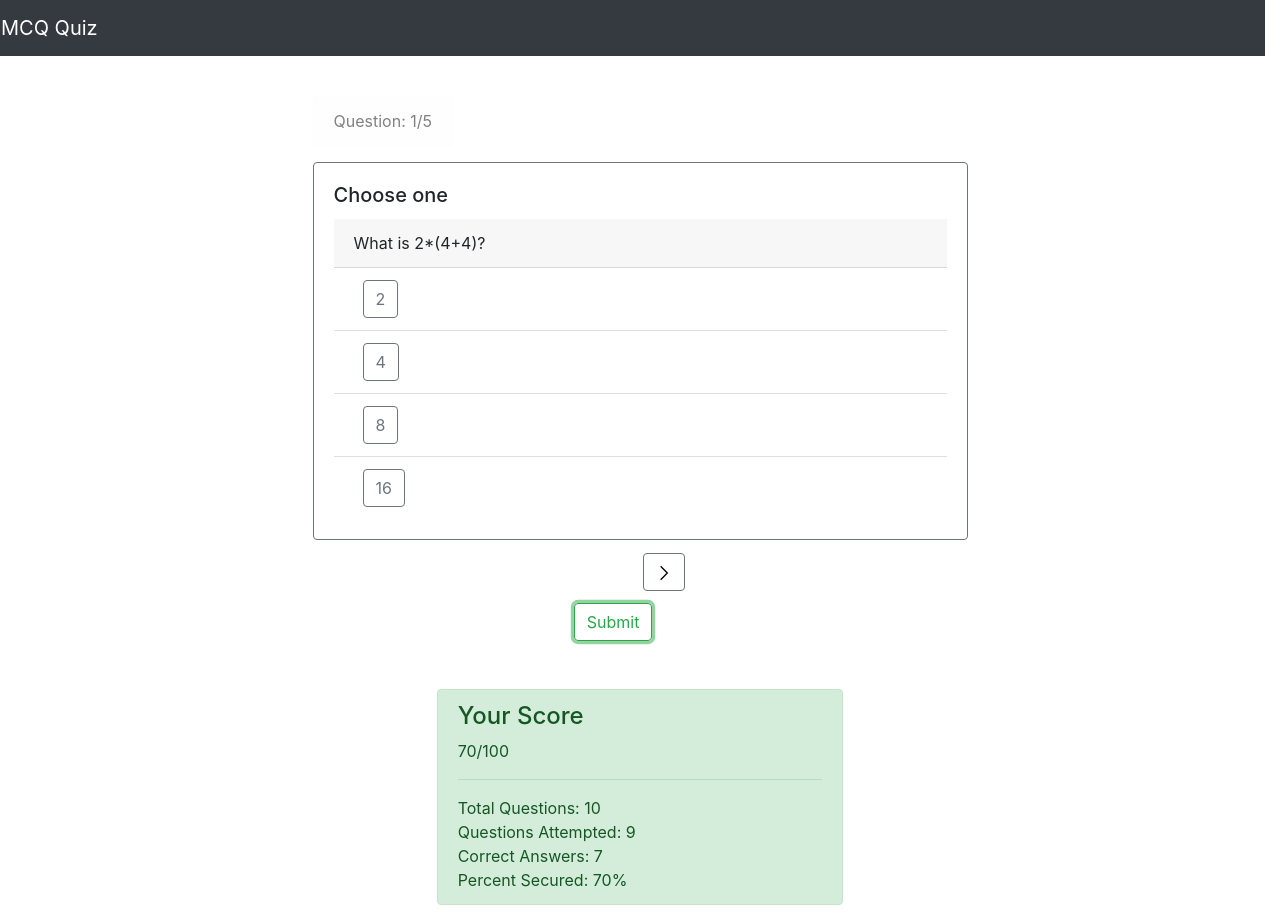
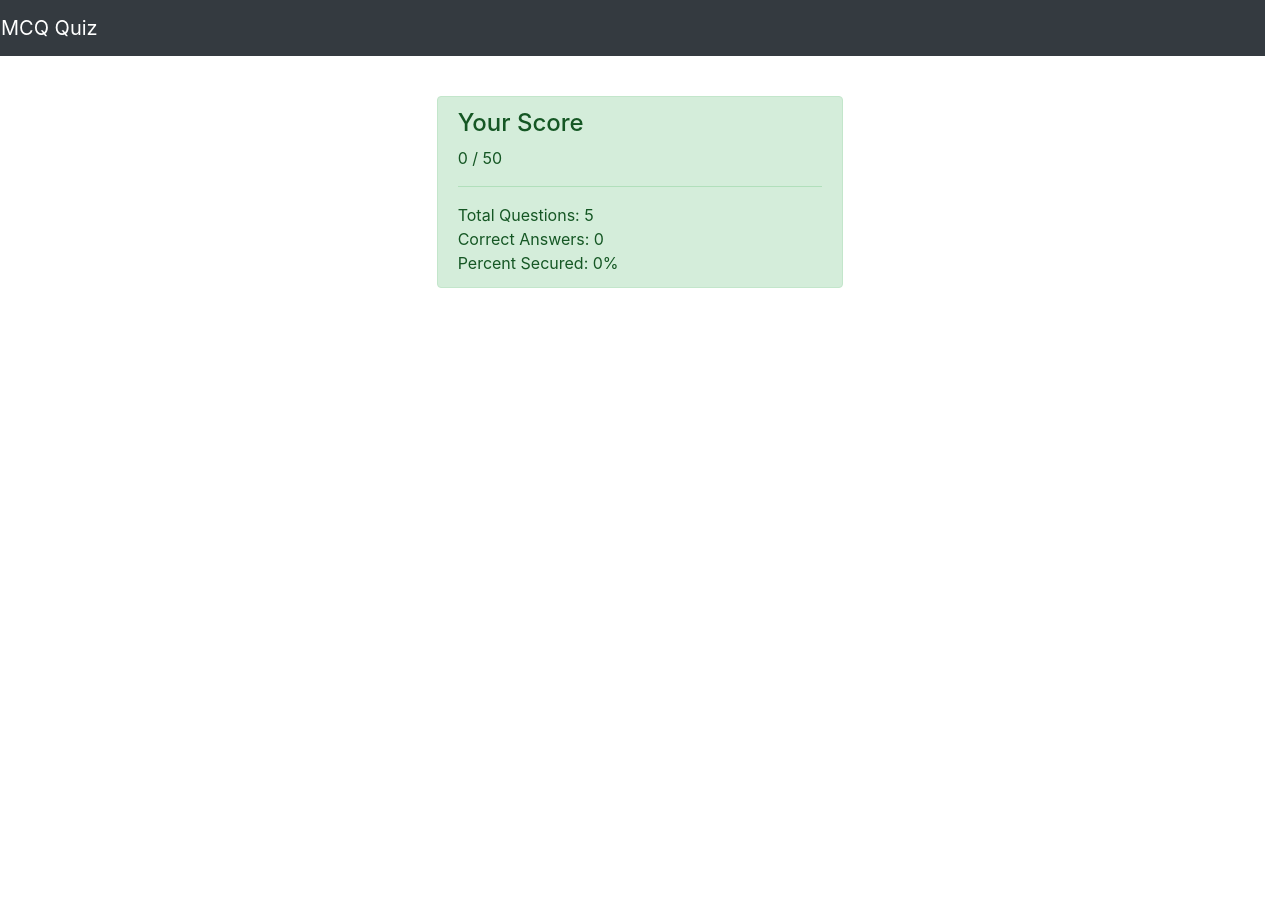
Before and after one commit to swarajlaha/frontend-challenges, a React (Create React App) app: page / in a window 1280 px wide. Both pictures are taken after a click on the button "Submit". After the commit the page ends 800 px from the top, so only its background shows below. Built offline with nearby package versions, Linux system fonts and the light colour scheme.

Commit message:
add required quiz functionality

```diff
--- a/src/mcq-quiz/components/score.js
+++ b/src/mcq-quiz/components/score.js
@@ -1,20 +1,20 @@
 import React from 'react'
 import { Alert } from 'react-bootstrap'
 
-const Score = () => {
+const Score = ({ score, quizquestions }) => {
+  const totalScore = (quizquestions.length) * 10
   return (
     <>
       <Alert variant="success">
         <Alert.Heading>Your Score</Alert.Heading>
         <p>
-          70/100
+          {score} / {totalScore}
         </p>
         <hr />
         <p className="mb-0">
-          Total Questions: 10 <br />
-          Questions Attempted: 9 <br />
-          Correct Answers: 7 <br />
-          Percent Secured: 70%
+          Total Questions: {quizquestions.length} <br />
+          Correct Answers: {score/10} <br />
+          Percent Secured: {(score/totalScore) * 100}%
         </p>
       </Alert>
     </>
--- a/src/mcq-quiz/containers/mainContainer.js
+++ b/src/mcq-quiz/containers/mainContainer.js
@@ -13,6 +13,8 @@ const MainContainer = () => {
   const [index, setIndex] = useState(0)
   const [answerIndexArray, setAnswerIndexArray] = useState([])
   const [checkIndex, setCheckIndex] = useState(-1)
+  const [score, setScore] = useState(0)
+  const [submitBtnClicked, setSubmitBtnClicked] = useState(false)
 
   // Function to handle next button clicks.
   const nextBtnClickHandler = () => {
@@ -26,17 +28,49 @@ const MainContainer = () => {
     setCheckIndex(-1)
   }
 
+  // Function to check user selected answers and correct answers.
+  const submitBtnHandler = () => {
+    for (let i = 0; i < quizquestions.length; i++) {
+      if (answerIndexArray[i] === quizquestions[i].correct) {
+        setScore((prevScore) => prevScore + 10)
+      }
+    }
+    setSubmitBtnClicked(true)
+  }
+
   return (
     <>
       <Row className="mb-5">
         <AppNavbar />
       </Row>
+      {submitBtnClicked ? (
+        <>
+          <Row className="pt-5">
+            <Col></Col>
+            <Col>
+              <Score score={score} quizquestions={quizquestions} />
+            </Col>
+            <Col></Col>
+          </Row>
+        </>
+      ) : (
+        <>
           <Row className="pt-5">
             <Col md="3"></Col>
             <Col md="6">
               <Row>
-            <QuestionNumber index={index} noofquest={quizquestions.length} />
-            <Question quizquestions={quizquestions} index={index} answerIndexArray={answerIndexArray} setAnswerIndexArray={setAnswerIndexArray} checkIndex={checkIndex} setCheckIndex={setCheckIndex} />
+                <QuestionNumber
+                  index={index}
+                  noofquest={quizquestions.length}
+                />
+                <Question
+                  quizquestions={quizquestions}
+                  index={index}
+                  answerIndexArray={answerIndexArray}
+                  setAnswerIndexArray={setAnswerIndexArray}
+                  checkIndex={checkIndex}
+                  setCheckIndex={setCheckIndex}
+                />
               </Row>
               <Row style={{ marginLeft: '30%', marginTop: '2%' }}>
                 <Col md="3">
@@ -62,19 +96,16 @@ const MainContainer = () => {
               </Row>
               <Row style={{ marginLeft: '37%', marginTop: '2%' }}>
                 <Col>
-              <Button variant="outline-success" onClick={() => console.log(answerIndexArray)}>Submit</Button>
+                  <Button variant="outline-success" onClick={submitBtnHandler}>
+                    Submit
+                  </Button>
                 </Col>
               </Row>
             </Col>
             <Col md="3"></Col>
           </Row>
-      <Row className="pt-5">
-        <Col></Col>
-        <Col>
-          <Score />
-        </Col>
-        <Col></Col>
-      </Row>
+        </>
+      )}
     </>
   )
 }
```
Also changed, not shown: src/mcq-quiz/components/question.js (+7 -12 lines). Lines whose indentation alone changed are shown as unchanged.
